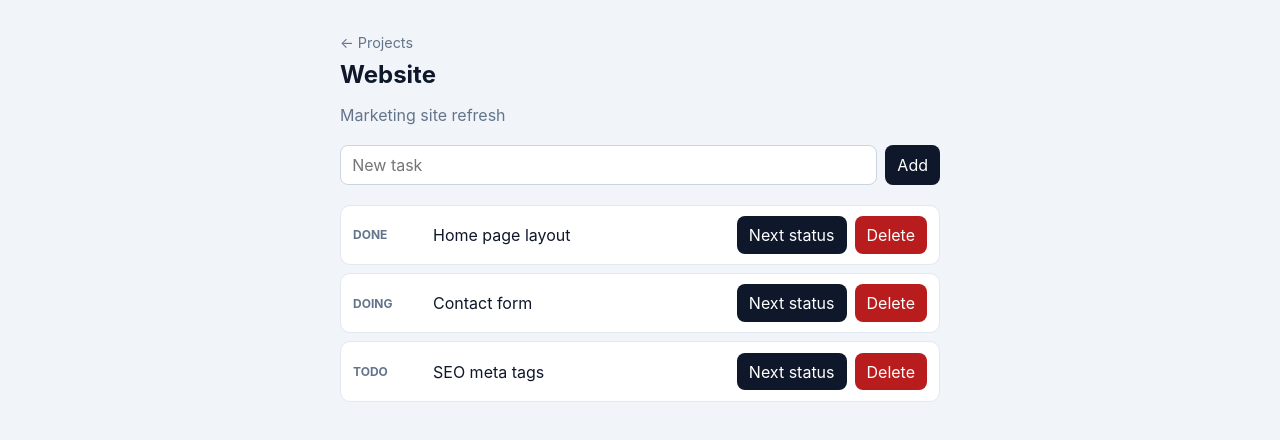
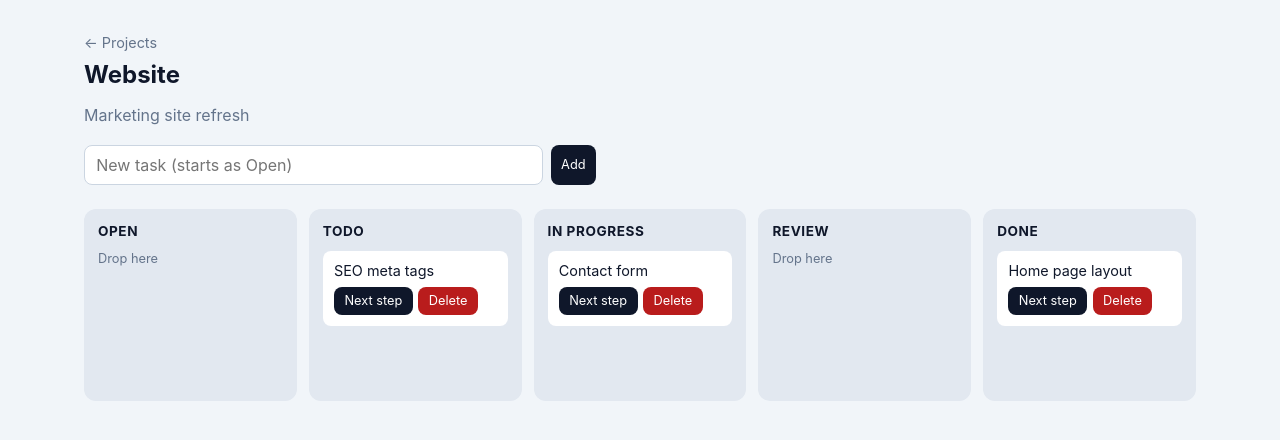
Before and after one commit to salhe123/FlowBoard, an Angular app: page /projects/p1 in a window 1280 px wide. Shown: the top 440 px of the page. Built offline with nearby package versions, Linux system fonts and the light colour scheme; sample sign-in values are in the browser's storage.

Commit message:
Drag and drop is on. Open a project, grab a task card, drop it on another column (Open, Todo, In Progress, Review, Done).

```diff
--- a/src/app/board.service.ts
+++ b/src/app/board.service.ts
@@ -1,5 +1,5 @@
 import { Injectable } from '@angular/core';
-import { Project, Task } from './models';
+import { Project, Task, TASK_STEPS, TaskStatus } from './models';
 
 @Injectable({ providedIn: 'root' })
 export class BoardService {
@@ -11,11 +11,11 @@ export class BoardService {
 
   private readonly tasks: Task[] = [
     { id: 't1', projectId: 'p1', title: 'Home page layout', status: 'done' },
-    { id: 't2', projectId: 'p1', title: 'Contact form', status: 'doing' },
+    { id: 't2', projectId: 'p1', title: 'Contact form', status: 'in-progress' },
     { id: 't3', projectId: 'p1', title: 'SEO meta tags', status: 'todo' },
-    { id: 't4', projectId: 'p2', title: 'Login screen', status: 'doing' },
-    { id: 't5', projectId: 'p2', title: 'Push notifications', status: 'todo' },
-    { id: 't6', projectId: 'p3', title: 'Auth endpoints', status: 'done' },
+    { id: 't4', projectId: 'p2', title: 'Login screen', status: 'in-progress' },
+    { id: 't5', projectId: 'p2', title: 'Push notifications', status: 'open' },
+    { id: 't6', projectId: 'p3', title: 'Auth endpoints', status: 'review' },
     { id: 't7', projectId: 'p3', title: 'Rate limiting', status: 'todo' },
   ];
 
@@ -49,8 +49,15 @@ export class BoardService {
       id: `t${Date.now()}`,
       projectId,
       title: trimmed,
-      status: 'todo',
+      status: 'open',
     });
+  }
+
+  setStatus(taskId: string, status: TaskStatus) {
+    const task = this.tasks.find((item) => item.id === taskId);
+    if (task) {
+      task.status = status;
+    }
   }
 
   cycleStatus(taskId: string) {
@@ -59,8 +66,9 @@ export class BoardService {
       return;
     }
 
-    const next = { todo: 'doing', doing: 'done', done: 'todo' } as const;
-    task.status = next[task.status];
+    const order = TASK_STEPS.map((step) => step.id);
+    const index = order.indexOf(task.status);
+    task.status = order[(index + 1) % order.length];
   }
 
   deleteTask(taskId: string) {
--- a/src/app/models.ts
+++ b/src/app/models.ts
@@ -1,4 +1,12 @@
-export type TaskStatus = 'todo' | 'doing' | 'done';
+export type TaskStatus = 'open' | 'todo' | 'in-progress' | 'review' | 'done';
+
+export const TASK_STEPS: { id: TaskStatus; label: string }[] = [
+  { id: 'open', label: 'Open' },
+  { id: 'todo', label: 'Todo' },
+  { id: 'in-progress', label: 'In Progress' },
+  { id: 'review', label: 'Review' },
+  { id: 'done', label: 'Done' },
+];
 
 export interface Project {
   id: string;
--- a/src/app/project-detail/project-detail.css
+++ b/src/app/project-detail/project-detail.css
@@ -1,5 +1,5 @@
 .page {
-  max-width: 40rem;
+  max-width: 72rem;
   margin: 0 auto;
   padding: 2rem 1.25rem;
 }
@@ -14,15 +14,15 @@ h1 {
   margin: 0.5rem 0 0.25rem;
 }
 
-.lead,
-.empty {
+.lead {
   color: #64748b;
 }
 
 form {
   display: flex;
   gap: 0.5rem;
-  margin: 1.25rem 0;
+  margin: 1.25rem 0 1.5rem;
+  max-width: 32rem;
 }
 
 input {
@@ -34,12 +34,13 @@ input {
 }
 
 button {
-  padding: 0.55rem 0.75rem;
+  padding: 0.4rem 0.65rem;
   border: 0;
   border-radius: 8px;
   background: #0f172a;
   color: #fff;
   font: inherit;
+  font-size: 0.8rem;
   cursor: pointer;
 }
 
@@ -47,28 +48,63 @@ button {
   background: #b91c1c;
 }
 
-ul {
-  list-style: none;
-  margin: 0;
-  padding: 0;
+.board {
   display: grid;
-  gap: 0.5rem;
+  grid-template-columns: repeat(5, minmax(11rem, 1fr));
+  gap: 0.75rem;
+  overflow-x: auto;
 }
 
-li {
-  display: grid;
-  grid-template-columns: 4.5rem 1fr auto auto;
-  gap: 0.5rem;
-  align-items: center;
-  background: #fff;
-  border: 1px solid #e2e8f0;
-  border-radius: 10px;
-  padding: 0.65rem 0.75rem;
+.column {
+  background: #e2e8f0;
+  border-radius: 12px;
+  padding: 0.75rem;
+  min-height: 12rem;
+  border: 2px dashed transparent;
 }
 
-.status {
-  font-size: 0.75rem;
-  font-weight: 700;
+.column.over {
+  border-color: #0f172a;
+  background: #cbd5e1;
+}
+
+h2 {
+  margin: 0 0 0.75rem;
+  font-size: 0.85rem;
+  letter-spacing: 0.04em;
   text-transform: uppercase;
+}
+
+.empty {
+  margin: 0 0 0.5rem;
   color: #64748b;
+  font-size: 0.8rem;
 }
+
+article {
+  background: #fff;
+  border-radius: 8px;
+  padding: 0.7rem;
+  margin-bottom: 0.5rem;
+  cursor: grab;
+}
+
+article.dragging {
+  opacity: 0.55;
+}
+
+article p {
+  margin: 0 0 0.5rem;
+  font-size: 0.9rem;
+}
+
+.actions {
+  display: flex;
+  gap: 0.35rem;
+}
+
+@media (max-width: 800px) {
+  .board {
+    grid-template-columns: repeat(5, 14rem);
+  }
+}
--- a/src/app/project-detail/project-detail.html
+++ b/src/app/project-detail/project-detail.html
@@ -6,24 +6,39 @@
     <p class="lead">{{ project.description }}</p>
 
     <form (submit)="add(); $event.preventDefault()">
-      <input [(ngModel)]="title" name="title" type="text" placeholder="New task" />
+      <input [(ngModel)]="title" name="title" type="text" placeholder="New task (starts as Open)" />
       <button type="submit">Add</button>
     </form>
 
-    @if (tasks.length === 0) {
-      <p class="empty">No tasks yet.</p>
-    }
-
-    <ul>
-      @for (task of tasks; track task.id) {
-        <li>
-          <span class="status">{{ task.status }}</span>
-          <span class="title">{{ task.title }}</span>
-          <button type="button" (click)="cycle(task.id)">Next status</button>
-          <button type="button" class="danger" (click)="remove(task.id)">Delete</button>
-        </li>
+    <div class="board">
+      @for (step of steps; track step.id) {
+        <section
+          class="column"
+          [class.over]="overStatus === step.id"
+          (dragover)="dragOver($event, step.id)"
+          (dragleave)="dragLeave()"
+          (drop)="drop(step.id)"
+        >
+          <h2>{{ step.label }}</h2>
+          @if (tasksIn(step.id).length === 0) {
+            <p class="empty">Drop here</p>
+          }
+          @for (task of tasksIn(step.id); track task.id) {
+            <article
+              draggable="true"
+              [class.dragging]="draggingId === task.id"
+              (dragstart)="dragStart(task.id)"
+            >
+              <p>{{ task.title }}</p>
+              <div class="actions">
+                <button type="button" (click)="cycle(task.id)">Next step</button>
+                <button type="button" class="danger" (click)="remove(task.id)">Delete</button>
+              </div>
+            </article>
+          }
+        </section>
       }
-    </ul>
+    </div>
   } @else {
     <p>Project not found.</p>
   }
--- a/src/app/project-detail/project-detail.ts
+++ b/src/app/project-detail/project-detail.ts
@@ -2,7 +2,7 @@ import { Component, inject } from '@angular/core';
 import { FormsModule } from '@angular/forms';
 import { ActivatedRoute, RouterLink } from '@angular/router';
 import { BoardService } from '../board.service';
-import { Project, Task } from '../models';
+import { Project, Task, TASK_STEPS, TaskStatus } from '../models';
 
 @Component({
   selector: 'app-project-detail',
@@ -17,6 +17,9 @@ export class ProjectDetail {
   project: Project | undefined;
   tasks: Task[] = [];
   title = '';
+  steps = TASK_STEPS;
+  draggingId = '';
+  overStatus: TaskStatus | '' = '';
 
   constructor() {
     const id = this.route.snapshot.paramMap.get('id') ?? '';
@@ -43,6 +46,32 @@ export class ProjectDetail {
     this.reload();
   }
 
+  tasksIn(status: TaskStatus): Task[] {
+    return this.tasks.filter((task) => task.status === status);
+  }
+
+  dragStart(taskId: string) {
+    this.draggingId = taskId;
+  }
+
+  dragOver(event: DragEvent, status: TaskStatus) {
+    event.preventDefault();
+    this.overStatus = status;
+  }
+
+  dragLeave() {
+    this.overStatus = '';
+  }
+
+  drop(status: TaskStatus) {
+    if (this.draggingId) {
+      this.board.setStatus(this.draggingId, status);
+      this.draggingId = '';
+      this.overStatus = '';
+      this.reload();
+    }
+  }
+
   private reload() {
     if (!this.project) {
       this.tasks = [];
```
